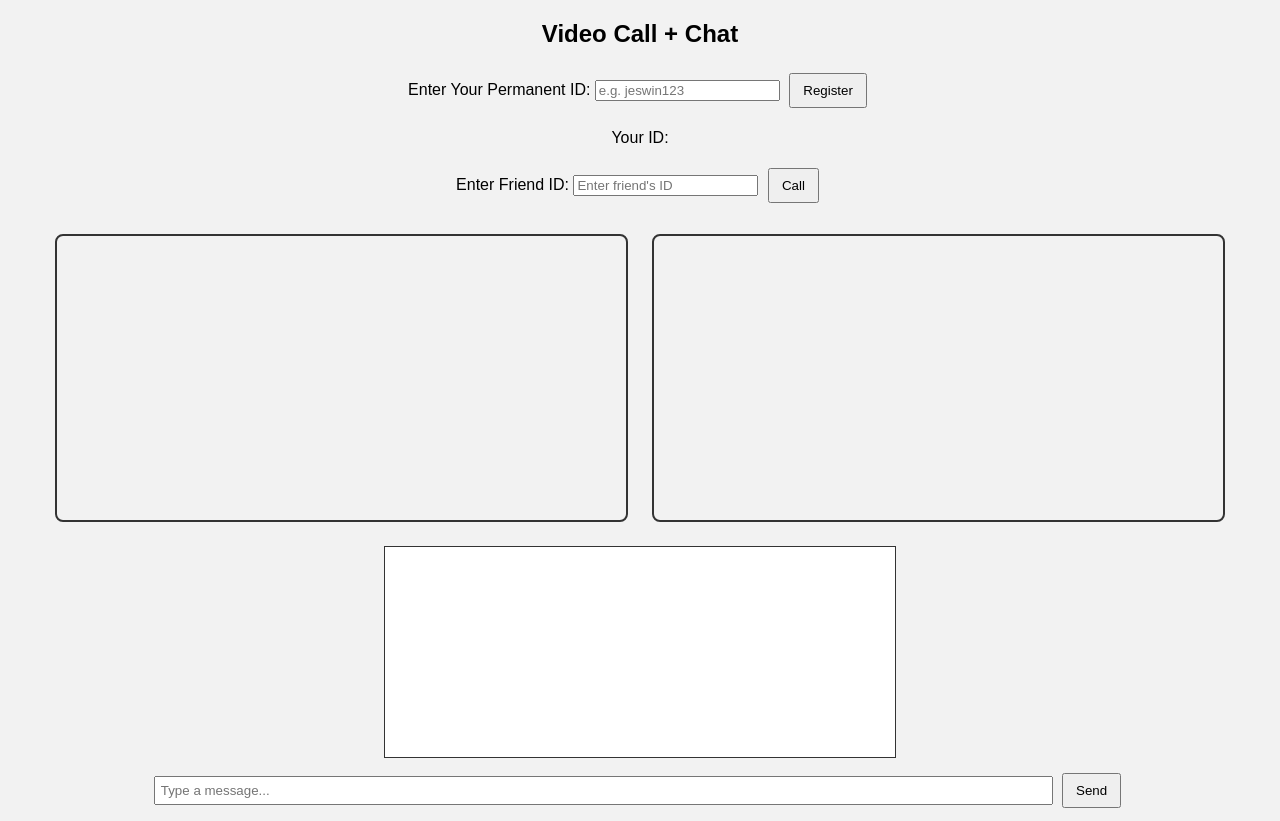
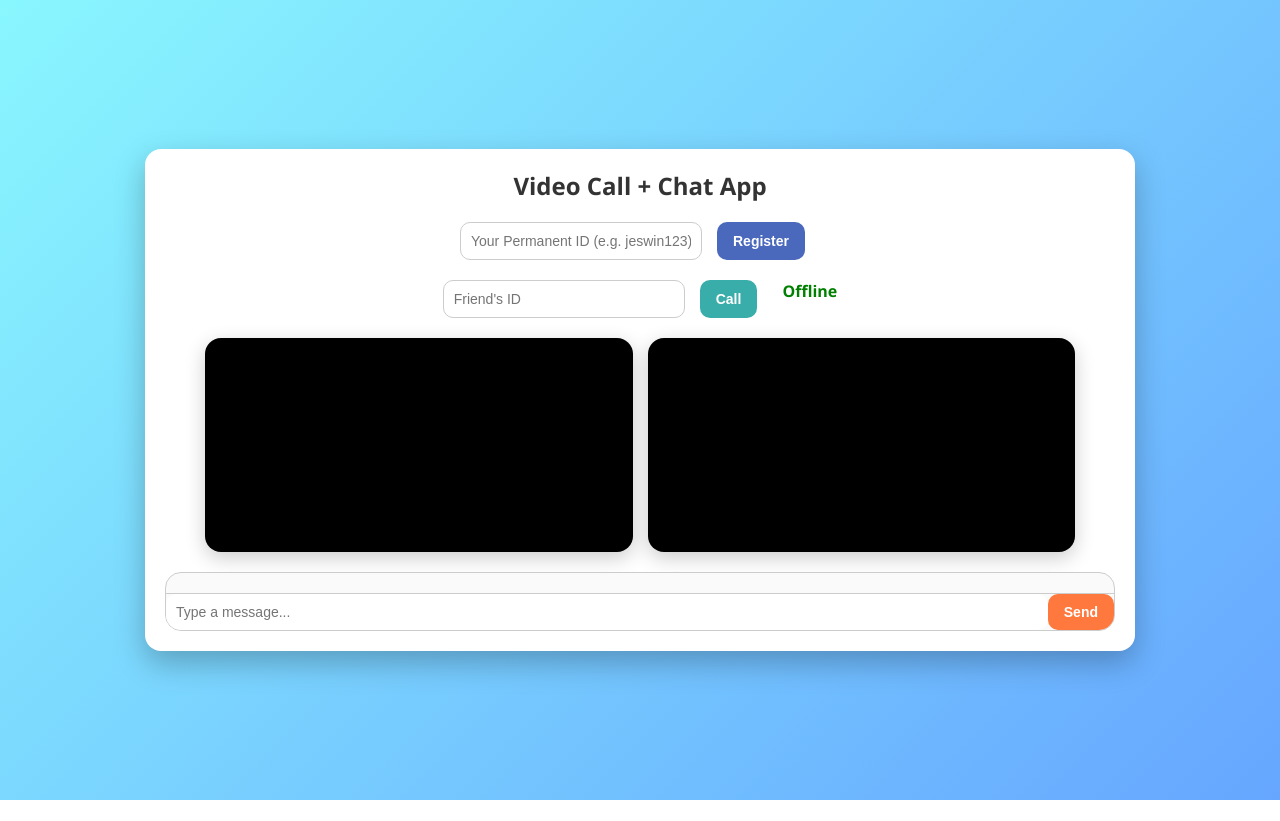
Before and after one commit to Jeswinjarvis/ChatApp, a plain HTML site: page index.html in a window 1280 px wide. After the commit the page ends 800 px from the top, so only its background shows below. Drawn offline with Linux system fonts and the light colour scheme.

Commit message:
index.html

```diff
--- a/index.html
+++ b/index.html
@@ -1,41 +1,166 @@
 <!DOCTYPE html>
-<html>
+<html lang="en">
 <head>
-  <title>Video Call + Chat (Permanent ID)</title>
+  <meta charset="UTF-8">
+  <title>Video Call + Chat App</title>
   <style>
-    body { font-family: Arial, sans-serif; text-align: center; background: #f2f2f2; }
-    video { width: 45%; border: 2px solid #333; margin: 10px; border-radius: 8px; }
-    #chatBox { width: 90%; max-width: 500px; height: 200px; border: 1px solid #333;
-               margin: 10px auto; padding: 5px; overflow-y: auto; background: #fff; text-align: left; }
-    #chatInput { width: 70%; padding: 5px; }
-    button { padding: 8px 12px; margin: 5px; }
+    body {
+      margin: 0;
+      font-family: "Segoe UI", Tahoma, sans-serif;
+      background: linear-gradient(135deg, #89f7fe 0%, #66a6ff 100%);
+      display: flex;
+      justify-content: center;
+      align-items: center;
+      min-height: 100vh;
+    }
+
+    .container {
+      background: #fff;
+      border-radius: 16px;
+      box-shadow: 0 12px 30px rgba(0,0,0,0.25);
+      padding: 20px;
+      max-width: 950px;
+      width: 95%;
+      display: flex;
+      flex-direction: column;
+      gap: 20px;
+    }
+
+    h2 {
+      text-align: center;
+      color: #333;
+      margin: 0;
+    }
+
+    .section {
+      display: flex;
+      flex-wrap: wrap;
+      justify-content: center;
+      gap: 15px;
+    }
+
+    input {
+      padding: 10px;
+      border-radius: 10px;
+      border: 1px solid #ccc;
+      font-size: 14px;
+      width: 220px;
+    }
+
+    button {
+      padding: 10px 16px;
+      border-radius: 10px;
+      border: none;
+      cursor: pointer;
+      font-weight: bold;
+      transition: 0.2s;
+      font-size: 14px;
+    }
+
+    button:hover { opacity: 0.85; }
+
+    .btn-register { background-color: #4a69bd; color: #fff; }
+    .btn-call { background-color: #38ada9; color: #fff; }
+    .btn-send { background-color: #ff793f; color: #fff; }
+
+    .video-section {
+      display: flex;
+      justify-content: center;
+      gap: 15px;
+      flex-wrap: wrap;
+    }
+
+    video {
+      width: 45%;
+      border-radius: 16px;
+      box-shadow: 0 6px 20px rgba(0,0,0,0.2);
+      background: #000;
+    }
+
+    .chat-container {
+      display: flex;
+      flex-direction: column;
+      border-radius: 16px;
+      border: 1px solid #ccc;
+      overflow: hidden;
+      background: #fafafa;
+      max-height: 300px;
+    }
+
+    #chatBox {
+      flex: 1;
+      overflow-y: auto;
+      padding: 10px;
+    }
+
+    #chatBox p {
+      margin: 5px 0;
+      padding: 8px 12px;
+      border-radius: 12px;
+      max-width: 80%;
+    }
+
+    #chatBox p.user { background-color: #38ada9; color: #fff; margin-left: auto; }
+    #chatBox p.friend { background-color: #eee; color: #333; margin-right: auto; }
+
+    .chat-input {
+      display: flex;
+      border-top: 1px solid #ccc;
+    }
+
+    #chatInput {
+      flex: 1;
+      border: none;
+      padding: 10px;
+      font-size: 14px;
+    }
+
+    .status {
+      font-weight: bold;
+      color: green;
+      margin-left: 10px;
+    }
+
+    @media (max-width: 700px) {
+      video { width: 100%; }
+      input { width: 100%; }
+    }
   </style>
 </head>
 <body>
-  <h2>Video Call + Chat</h2>
 
-  <!-- Step 1: Login with Permanent ID -->
-  <p>Enter Your Permanent ID:
-    <input id="myIdInput" placeholder="e.g. jeswin123">
-    <button onclick="registerId()">Register</button>
-  </p>
-  <p>Your ID: <span id="myId"></span></p>
+<div class="container">
+  <h2>Video Call + Chat App</h2>
 
-  <!-- Step 2: Call another ID -->
-  <p>Enter Friend ID: <input id="otherId" placeholder="Enter friend's ID">
-    <button onclick="callPeer()">Call</button>
-  </p>
+  <!-- Permanent ID Section -->
+  <div class="section">
+    <input id="myIdInput" placeholder="Your Permanent ID (e.g. jeswin123)">
+    <button class="btn-register" onclick="registerId()">Register</button>
+    <span id="myId"></span>
+  </div>
+
+  <!-- Call Friend Section -->
+  <div class="section">
+    <input id="otherId" placeholder="Friend's ID">
+    <button class="btn-call" onclick="callPeer()">Call</button>
+    <span id="friendStatus" class="status">Offline</span>
+  </div>
 
   <!-- Video Section -->
-  <div>
+  <div class="video-section">
     <video id="localVideo" autoplay playsinline muted></video>
     <video id="remoteVideo" autoplay playsinline></video>
   </div>
 
   <!-- Chat Section -->
+  <div class="chat-container">
     <div id="chatBox"></div>
+    <div class="chat-input">
       <input id="chatInput" placeholder="Type a message...">
-  <button onclick="sendMessage()">Send</button>
+      <button class="btn-send" onclick="sendMessage()">Send</button>
+    </div>
+  </div>
+</div>
 
 <script src="https://unpkg.com/peerjs@1.5.2/dist/peerjs.min.js"></script>
 <script>
@@ -43,98 +168,84 @@
   const chatBox = document.getElementById("chatBox");
   const localVideo = document.getElementById("localVideo");
   const remoteVideo = document.getElementById("remoteVideo");
+  const friendStatus = document.getElementById("friendStatus");
 
-    // Auto-load saved ID from localStorage
+  // Load saved ID
   window.onload = () => {
     const savedId = localStorage.getItem("permanentId");
     if (savedId) {
       document.getElementById("myIdInput").value = savedId;
-        registerId(); // auto register with saved ID
+      registerId();
     }
   };
 
   function registerId() {
     const myIdValue = document.getElementById("myIdInput").value.trim();
-      if (!myIdValue) {
-        alert("Please enter a permanent ID!");
-        return;
-      }
+    if(!myIdValue) { alert("Enter a permanent ID!"); return; }
 
-      // Save ID to localStorage
     localStorage.setItem("permanentId", myIdValue);
 
-      // Create Peer with custom ID
     peer = new Peer(myIdValue, {
       config: {
         'iceServers': [
           { url: 'stun:stun.l.google.com:19302' },
-            {
-              url: 'turn:relay1.expressturn.com:3478',
-              username: 'ef9c1e',
-              credential: 'rjfeFJSHn87'
-            }
+          { url: 'turn:relay1.expressturn.com:3478', username: 'ef9c1e', credential: 'rjfeFJSHn87' }
         ]
       }
     });
 
-      peer.on("open", id => {
-        document.getElementById("myId").innerText = id;
-      });
+    peer.on("open", id => { document.getElementById("myId").innerText = id; });
 
-      // Handle incoming call
-      navigator.mediaDevices.getUserMedia({ video: true, audio: true }).then(stream => {
+    navigator.mediaDevices.getUserMedia({video:true,audio:true}).then(stream=>{
       localVideo.srcObject = stream;
-
-        peer.on("call", call => {
+      peer.on("call", call=>{
         call.answer(stream);
-          call.on("stream", remoteStream => {
+        call.on("stream", remoteStream=>{
           remoteVideo.srcObject = remoteStream;
         });
       });
     });
 
-      // Handle incoming chat connection
-      peer.on("connection", connection => {
+    peer.on("connection", connection=>{
       conn = connection;
-        conn.on("data", msg => {
-          chatBox.innerHTML += `<p><b>${conn.peer}:</b> ${msg}</p>`;
-          chatBox.scrollTop = chatBox.scrollHeight;
-        });
+      friendStatus.innerText = "Online";
+      conn.on("data", msg=>{ addMessage(conn.peer, msg); });
+      conn.on("close", ()=>{ friendStatus.innerText="Offline"; });
     });
   }
 
-    // Call another peer
   function callPeer() {
     const otherId = document.getElementById("otherId").value.trim();
-      if (!otherId) {
-        alert("Enter friend's ID!");
-        return;
-      }
+    if(!otherId){ alert("Enter friend's ID"); return; }
 
-      navigator.mediaDevices.getUserMedia({ video: true, audio: true }).then(stream => {
+    navigator.mediaDevices.getUserMedia({video:true,audio:true}).then(stream=>{
       const call = peer.call(otherId, stream);
-        call.on("stream", remoteStream => {
+      call.on("stream", remoteStream=>{
         remoteVideo.srcObject = remoteStream;
       });
     });
 
-      // Connect for chat
     conn = peer.connect(otherId);
-      conn.on("data", msg => {
-        chatBox.innerHTML += `<p><b>${otherId}:</b> ${msg}</p>`;
-        chatBox.scrollTop = chatBox.scrollHeight;
-      });
+    conn.on("open", ()=>{ friendStatus.innerText="Online"; });
+    conn.on("data", msg=>{ addMessage(otherId, msg); });
+    conn.on("close", ()=>{ friendStatus.innerText="Offline"; });
   }
 
-    // Send chat message
   function sendMessage() {
     const msg = document.getElementById("chatInput").value;
-      if (msg && conn) {
+    if(msg && conn){
       conn.send(msg);
-        chatBox.innerHTML += `<p><b>You:</b> ${msg}</p>`;
+      addMessage("You", msg);
       document.getElementById("chatInput").value = "";
+    }
+  }
+
+  function addMessage(sender, msg){
+    const p = document.createElement("p");
+    p.innerHTML = `<b>${sender}:</b> ${msg}`;
+    p.className = sender === "You" ? "user" : "friend";
+    chatBox.appendChild(p);
     chatBox.scrollTop = chatBox.scrollHeight;
-      }
   }
 </script>
 </body>
```
Lines whose indentation alone changed are shown as unchanged.
